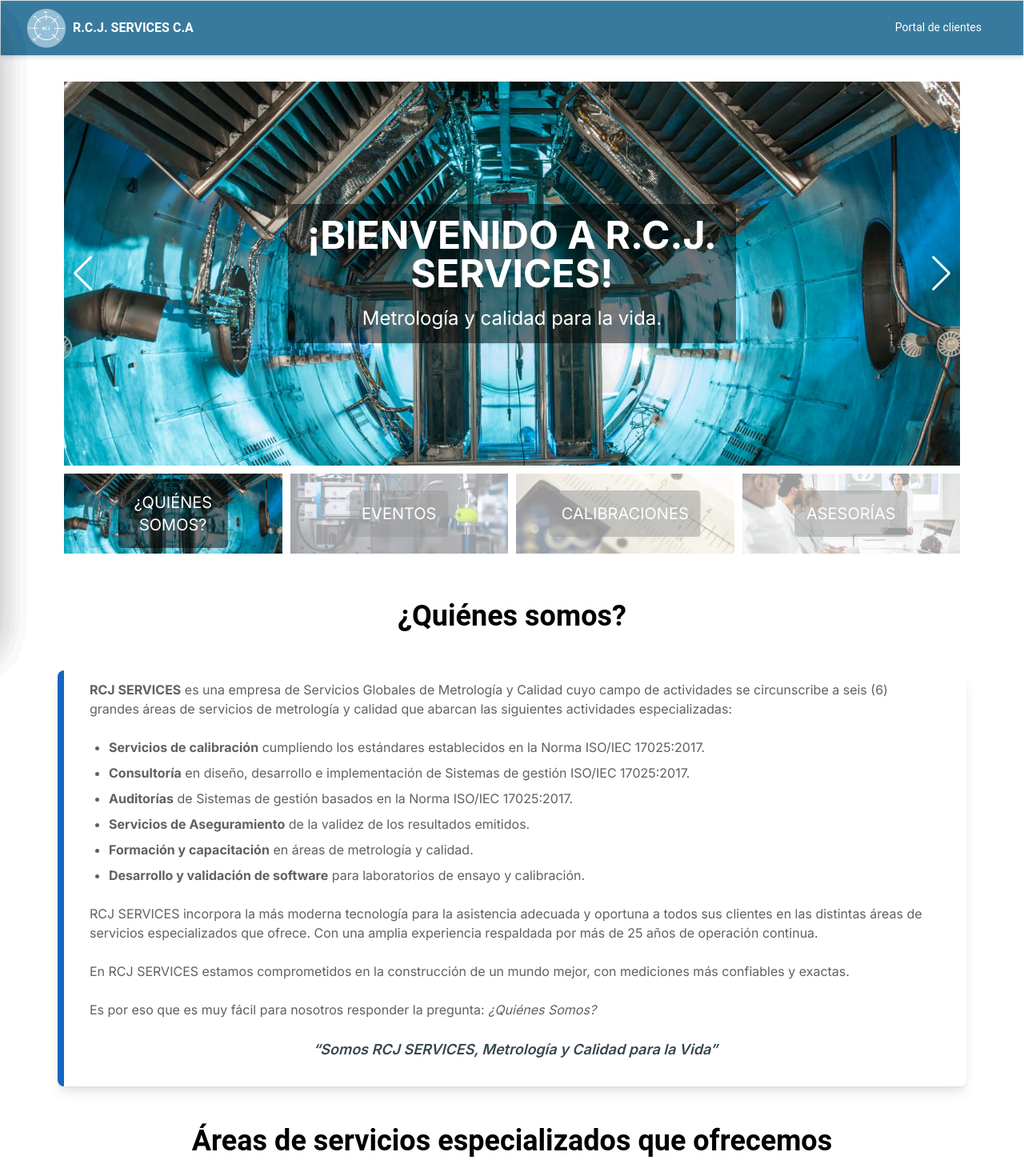
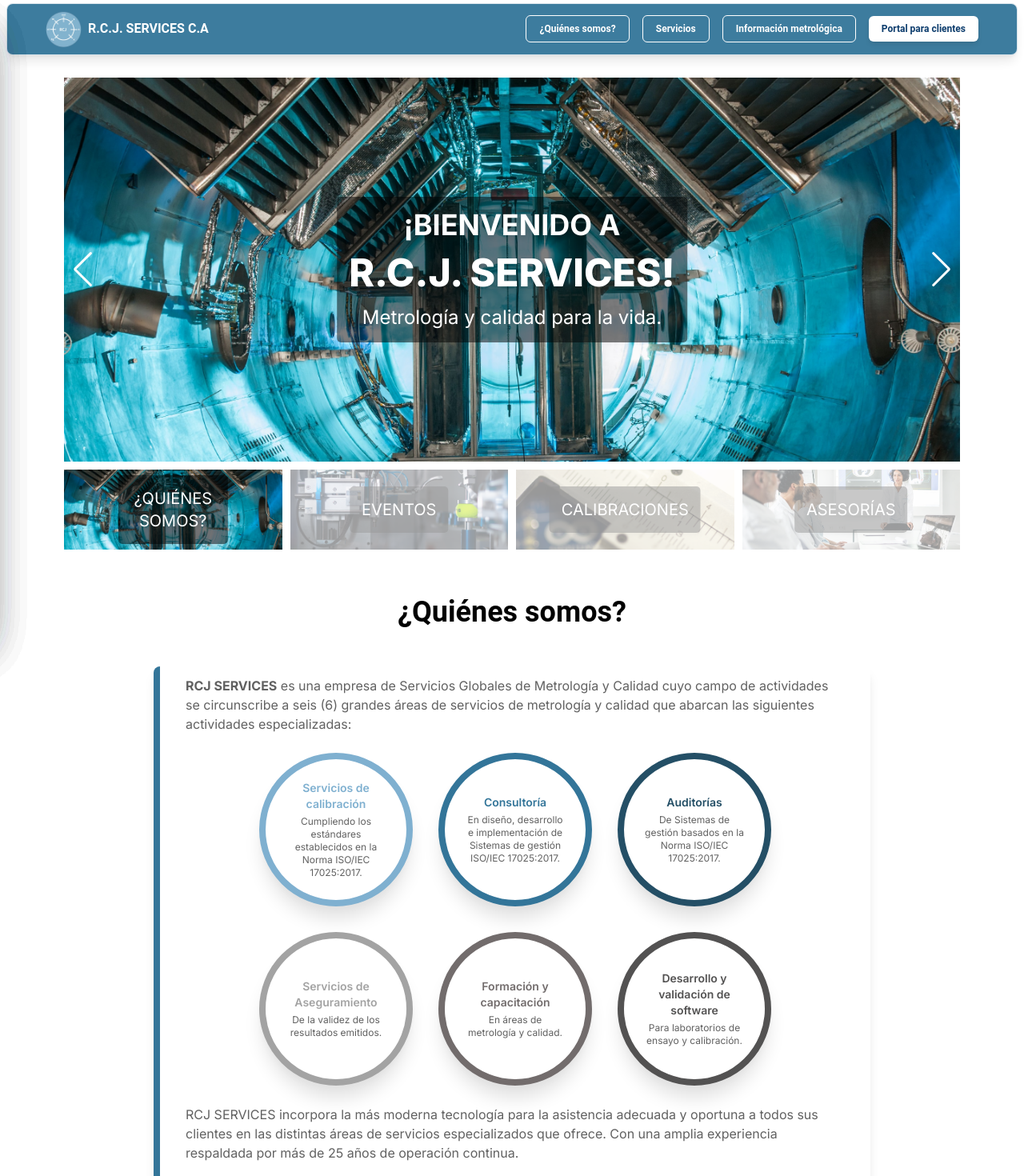
Before and after one commit to carladanielarb29-gif/rcj-services-app, a Next.js app: page / in a window 1280 px wide. Shown: the top 1470 px of the page at 80% size. Built offline with nearby package versions, Linux system fonts and the light colour scheme.

Commit message:
Header update with design and color improvements

```diff
--- a/app/page.tsx
+++ b/app/page.tsx
@@ -18,6 +18,7 @@
 
       {/* Sección 1 */}
       <Typography
+        id="quienes"
         className="text-2xl sm:text-3xl lg:text-4xl text-center font-bold"
         placeholder={undefined}
         onPointerEnterCapture={undefined}
@@ -25,6 +26,7 @@
       >
         ¿Quiénes somos?
       </Typography>
+
 
       <div className="px-4 sm:px-10">
         {featureDta.map((item, index) => (
@@ -34,6 +36,7 @@
 
       {/* Sección productos */}
       <Typography
+        id="servicios"
         className="text-2xl sm:text-3xl lg:text-4xl text-center font-bold"
         placeholder={undefined}
         onPointerEnterCapture={undefined}
@@ -50,6 +53,7 @@
 
       {/* Videos */}
       <Typography
+        id="info"
         className="text-2xl sm:text-3xl lg:text-4xl text-center font-bold"
         placeholder={undefined}
         onPointerEnterCapture={undefined}
--- a/components/cardFeatures.tsx
+++ b/components/cardFeatures.tsx
@@ -15,15 +15,47 @@
 }
 
 export function HorizontalCard({ feature }: CardDefaultProps) {
+  const servicios = [
+    {
+      titulo: "Servicios de calibración",
+      texto: "Cumpliendo los estándares establecidos en la Norma ISO/IEC 17025:2017.",
+      color: "#7fb0d0",
+    },
+    {
+      titulo: "Consultoría",
+      texto: "En diseño, desarrollo e implementación de Sistemas de gestión ISO/IEC 17025:2017.",
+      color: "#337599",
+    },
+    {
+      titulo: "Auditorías",
+      texto: "De Sistemas de gestión basados en la Norma ISO/IEC 17025:2017.",
+      color: "#244f66",
+    },
+    {
+      titulo: "Servicios de Aseguramiento",
+      texto: "De la validez de los resultados emitidos.",
+      color: "#a3a3a3",
+    },
+    {
+      titulo: "Formación y capacitación",
+      texto: "En áreas de metrología y calidad.",
+      color: "#726c6c",
+    },
+    {
+      titulo: "Desarrollo y validación de software",
+      texto: "Para laboratorios de ensayo y calibración.",
+      color: "#535252",
+    },
+  ];
   return (
     <Card
-      className="w-full flex-row border-l-8 border-blue-800 rounded-lg shadow-lg bg-white"
+      className="w-full flex-row border-l-8 border-[#337599] rounded-lg shadow-lg bg-white max-w-4xl mx-auto"
       placeholder={undefined}
       onPointerEnterCapture={undefined}
       onPointerLeaveCapture={undefined}
     >
       <CardBody
-        className="p-8 text-gray-700 space-y-6 mt-[-20px]"
+        className="p-8 text-gray-700 space-y-6 mt-[-20px] "
         placeholder={undefined}
         onPointerEnterCapture={undefined}
         onPointerLeaveCapture={undefined}
@@ -32,14 +64,30 @@
           <strong>RCJ SERVICES</strong> es una empresa de Servicios Globales de Metrología y Calidad cuyo campo de actividades se circunscribe a seis (6) grandes áreas de servicios de metrología y calidad que abarcan las siguientes actividades especializadas:
         </p>
 
-        <ul className="list-disc pl-6 space-y-2">
-          <li><strong>Servicios de calibración</strong> cumpliendo los estándares establecidos en la Norma ISO/IEC 17025:2017.</li>
-          <li><strong>Consultoría</strong> en diseño, desarrollo e implementación de Sistemas de gestión ISO/IEC 17025:2017.</li>
-          <li><strong>Auditorías</strong> de Sistemas de gestión basados en la Norma ISO/IEC 17025:2017.</li>
-          <li><strong>Servicios de Aseguramiento</strong> de la validez de los resultados emitidos.</li>
-          <li><strong>Formación y capacitación</strong> en áreas de metrología y calidad.</li>
-          <li><strong>Desarrollo y validación de software</strong> para laboratorios de ensayo y calibración.</li>
-        </ul>
+        <div className="w-full flex justify-center">
+          <div className="grid grid-cols-2 md:grid-cols-3 gap-8">
+            {servicios.map((item, index) => (
+              <div
+                key={index}
+                className="flex flex-col items-center justify-center text-center rounded-full
+                        w-32 h-32 md:w-48 md:h-48 p-4 bg-white overflow-hidden
+                        shadow-xl shadow-gray-300"
+                style={{ border: `8px solid ${item.color}` }}
+              >
+                <h3
+                  className="font-semibold text-xs md:text-sm text-gray-900 mb-1 leading-tight px-1"
+                  style={{ color: item.color }}
+                >
+                  {item.titulo}
+                </h3>
+                <p className="text-[10px] md:text-xs text-gray-700 leading-tight px-2 break-words">
+                  {item.texto}
+                </p>
+              </div>
+            ))}
+          </div>
+        </div>
+
 
         <p>
           RCJ SERVICES incorpora la más moderna tecnología para la asistencia adecuada y oportuna a todos sus clientes en las distintas áreas de servicios especializados que ofrece. Con una amplia experiencia respaldada por más de 25 años de operación continua.
@@ -53,9 +101,12 @@
           Es por eso que es muy fácil para nosotros responder la pregunta: <em>¿Quiénes Somos?</em>
         </p>
 
-        <p className="italic font-semibold text-blue-gray-800 text-center text-lg">
-          “Somos RCJ SERVICES, Metrología y Calidad para la Vida”
-        </p>
+        <div className="bg-[#337599] text-white p-6 rounded-xl shadow-xl max-w-xl mx-auto text-center">
+  <p className="italic font-semibold text-lg">
+    “Somos RCJ SERVICES, Metrología y Calidad para la Vida”
+  </p>
+</div>
+
 
         {feature.link && (
           <div className="flex justify-end">
--- a/components/cardProducts.tsx
+++ b/components/cardProducts.tsx
@@ -48,7 +48,7 @@
                 >
                     <Typography
                         variant="h5"
-                        className="mb-2 text-center text-blue-900 font-semibold"
+                        className="mb-2 text-center text-[#337599] font-semibold"
                         placeholder=""
                         onPointerEnterCapture={() => { }}
                         onPointerLeaveCapture={() => { }}
--- a/components/carousel.tsx
+++ b/components/carousel.tsx
@@ -35,7 +35,12 @@
           <img src="/images/t1.jpg" />
           <div className='text-overlay'>
             <div className='flex flex-col gap-4'>
-              <h1 className="text-2xl sm:text-3xl md:text-5xl font-bold text-white drop-shadow-lg">¡BIENVENIDO A R.C.J. SERVICES!</h1>
+              <h1 className="text-2xl sm:text-3xl md:text-4xl font-bold text-white drop-shadow-lg">
+                ¡BIENVENIDO A
+              </h1>
+              <h2 className="text-3xl sm:text-4xl md:text-5xl font-extrabold drop-shadow-md">
+                R.C.J. SERVICES!
+              </h2>
               <h1 className="text-base sm:text-lg md:text-2xl">Metrología y calidad para la vida.</h1>
             </div>
           </div>
--- a/components/header.tsx
+++ b/components/header.tsx
@@ -1,3 +1,4 @@
+"use client";
 import React from "react";
 import {
   Navbar,
@@ -5,50 +6,125 @@
   Typography,
   Button,
   IconButton,
-  Card,
 } from "@material-tailwind/react";
+import Image from "next/image";
+
+
+const NavList: React.FC<{ handleScroll: (id: string) => void }> = ({ handleScroll }) => (
+  <ul className="mt-2 mb-4 flex flex-col gap-3 lg:mb-0 lg:mt-0 lg:flex-row lg:items-center lg:gap-4">
+    <li>
+      <Button
+        onClick={() => handleScroll("quienes")}
+        variant="outlined"
+        size="sm"
+        className="normal-case text-white border-white rounded-md px-4 py-2
+                  hover:bg-white hover:text-[#113c61]"
+      >
+        ¿Quiénes somos?
+      </Button>
+    </li>
+    <li>
+      <Button
+        onClick={() => handleScroll("servicios")}
+        variant="outlined"
+        size="sm"
+        className="normal-case text-white border-white rounded-md px-4 py-2
+                  hover:bg-white hover:text-[#113c61]"
+      >
+        Servicios
+      </Button>
+    </li>
+    <li>
+      <Button
+        onClick={() => handleScroll("info")}
+        variant="outlined"
+        size="sm"
+        className="normal-case text-white border-white rounded-md px-4 py-2
+                  hover:bg-white hover:text-[#113c61]"
+      >
+        Información metrológica
+      </Button>
+    </li>
+    <li>
+
+      <Button
+        size="sm"
+        className="normal-case bg-white text-[#003366] rounded-md px-4 py-2
+                    hover:bg-[#113c61] hover:text-white hover:border-[#113c61] shadow-md"
+      >
+        Portal para clientes
+      </Button>
+
+    </li>
+  </ul>
+);
 
 export function StickyNavbar() {
   const [openNav, setOpenNav] = React.useState(false);
 
+
+  const handleScroll = (id: string) => {
+    const element = document.getElementById(id);
+    const offset = 120;
+
+    if (element) {
+      const elementPosition = element.getBoundingClientRect().top + window.scrollY;
+      const offsetPosition = elementPosition - offset;
+
+      window.scrollTo({
+        top: offsetPosition,
+        behavior: "smooth",
+      });
+    }
+
+
+    setOpenNav(false);
+  };
+
   React.useEffect(() => {
-    window.addEventListener(
-      "resize",
-      () => window.innerWidth >= 960 && setOpenNav(false),
-    );
+    const handleResize = () => {
+      if (window.innerWidth >= 960) setOpenNav(false);
+    };
+    window.addEventListener("resize", handleResize);
+    return () => window.removeEventListener("resize", handleResize);
   }, []);
 
-  const navList = (
-    <ul className="mt-2 mb-4 flex flex-col gap-2 lg:mb-0 lg:mt-0 lg:flex-row lg:items-center lg:gap-6">
-      <Typography
-        as="li"
-        variant="small"
-        color="white"
-        className="p-1 font-normal" placeholder={undefined} onPointerEnterCapture={undefined} onPointerLeaveCapture={undefined}      >
-        <a href="/login" className="flex items-center">
-          Portal de clientes
-        </a>
+  return (
+    <div className="sticky top-1 z-50">
+      <div className="mx-2 lg:mx-2">
+        <Navbar
+          className="w-full max-w-none rounded-lg py-2 shadow-lg"
+          style={{ backgroundColor: "#337599", opacity: 0.95 }}
+          role="navigation"
+          aria-label="Main navigation"
+        >
+          <div className="flex items-center justify-between text-white px-2 lg:px-4">
+            {/* Logo + nombre */}
+            <div className="flex flex-row gap-2 items-center">
+              <Image
+                src="/images/logoRCJ.png"
+                width={45}
+                height={45}
+                alt="Logo"
+                priority
+              />
+              <Typography className="font-bold" aria-label="Nombre empresa">
+                R.C.J. SERVICES C.A
               </Typography>
-    </ul>
-  );
-
-  return (
-
-    <Navbar className="sticky top-0 z-10 h-max max-w-full rounded-none px-4 py-2 lg:px-8 lg:py-2" style={{ backgroundColor: "rgb(7 89 133)", opacity: 0.8 }} placeholder={undefined} onPointerEnterCapture={undefined} onPointerLeaveCapture={undefined}>
-      <div className="flex items-center justify-between text-white">
-
-        <div className="flex flex-row gap-2 items-center justify-center">
-          <img src="images/logoRCJ.png" width={50} />
-          <Typography className="font-bold" placeholder={undefined} onPointerEnterCapture={undefined} onPointerLeaveCapture={undefined}>R.C.J. SERVICES C.A </Typography>
             </div>
 
+            {/* Navegación */}
             <div className="flex items-center gap-4">
-          <div className="mr-4 hidden lg:block">{navList}</div>
+              <div className="hidden lg:block">
+                <NavList handleScroll={handleScroll} />
+              </div>
               <IconButton
                 variant="text"
                 className="ml-auto h-6 w-6 text-inherit hover:bg-transparent focus:bg-transparent active:bg-transparent lg:hidden"
                 ripple={false}
-            onClick={() => setOpenNav(!openNav)} placeholder={undefined} onPointerEnterCapture={undefined} onPointerLeaveCapture={undefined}          >
+                onClick={() => setOpenNav(!openNav)}
+                aria-label={openNav ? "Cerrar menú" : "Abrir menú"}
+              >
                 {openNav ? (
                   <svg
                     xmlns="http://www.w3.org/2000/svg"
@@ -82,17 +158,13 @@
               </IconButton>
             </div>
           </div>
+
+          {/* Menú en mobile */}
           <MobileNav open={openNav}>
-        {navList}
-        <div className="flex items-center gap-x-1">
-          <Button fullWidth variant="text" size="sm" className="" placeholder={undefined} onPointerEnterCapture={undefined} onPointerLeaveCapture={undefined}>
-            <span>Log In</span>
-          </Button>
-          <Button fullWidth variant="gradient" size="sm" className="" placeholder={undefined} onPointerEnterCapture={undefined} onPointerLeaveCapture={undefined}>
-            <span>Sign in</span>
-          </Button>
-        </div>
+            <NavList handleScroll={handleScroll} />
           </MobileNav>
         </Navbar>
+      </div>
+    </div>
   );
 }
```
Lines whose indentation alone changed are shown as unchanged.
